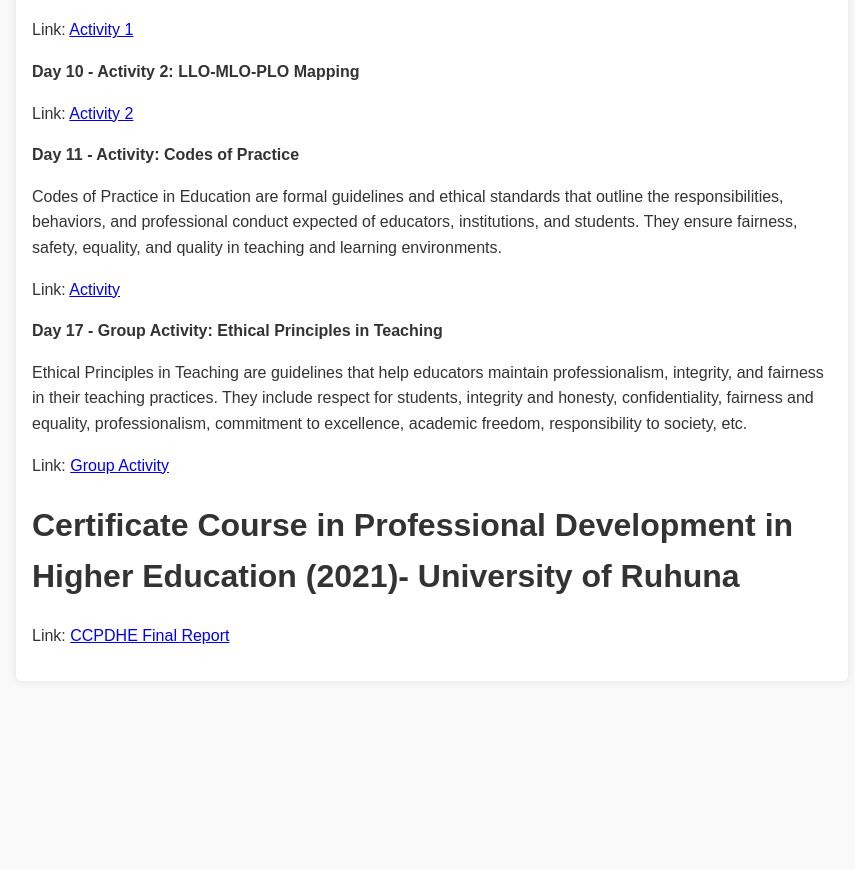
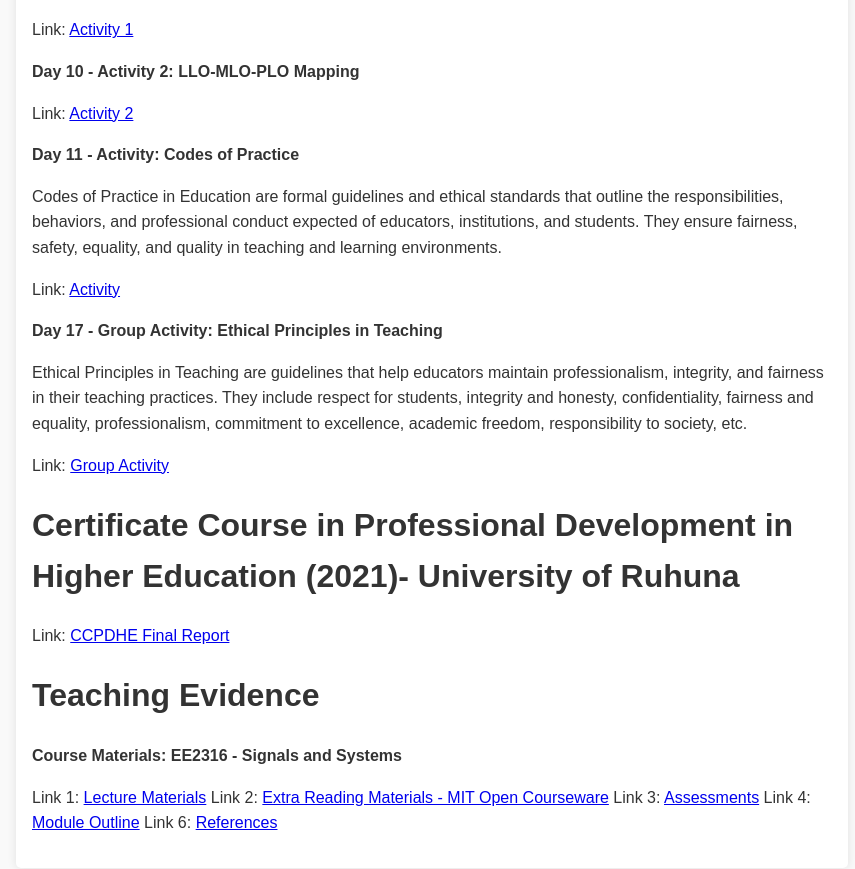
Before and after one commit to dushanimunasinghe/dushanimunasinghe.github.io, a Jekyll site: the page built from resources.md, in a window 1280 px wide and 900 px high, scrolled down 1718 px. Shown: the top 869 px of the window, without its empty margins (208-1063 px from the left). Built offline with Jekyll 4.4.1, drawn with Linux system fonts in a browser that asks for light colours; before the commit the page ends 2431 px from its top, so only the background shows below that.

Commit message:
Update resources.md

```diff
--- a/resources.md
+++ b/resources.md
@@ -70,3 +70,13 @@ Link: <a href="https://cinecedu-my.sharepoint.com/:p:/g/personal/dushani_munasin
 # Certificate Course in Professional Development in Higher Education (2021)- University of Ruhuna
 
 Link: <a href="https://cinecedu-my.sharepoint.com/:b:/g/personal/dushani_munasinghe_cinec_edu/EfLDy98JY95FroFl_cP8PrIBkUNmZGDlQ8AHr8LK_ATwvw?e=NQBD8P" target="_blank" rel="noopener noreferrer"> CCPDHE Final Report</a>
+
+# Teaching Evidence
+
+**Course Materials: EE2316 - Signals and Systems**
+
+Link 1: <a href="https://cinecedu-my.sharepoint.com/:f:/g/personal/dushani_munasinghe_cinec_edu/Erame8IKcPRJrc4iCOAcsO8BPYD7hxc1gyQap2OMP5DVrQ?e=ndSGcS" target="_blank" rel="noopener noreferrer"> Lecture Materials</a>
+Link 2: <a href="https://cinecedu-my.sharepoint.com/:f:/g/personal/dushani_munasinghe_cinec_edu/ElaZo_I1rKxHuCxFcmxnIH4BS2OSkpVyZM_H7NUHjfo_1Q?e=zhfRvp" target="_blank" rel="noopener noreferrer"> Extra Reading Materials - MIT Open Courseware</a>
+Link 3: <a href="https://cinecedu-my.sharepoint.com/:f:/g/personal/dushani_munasinghe_cinec_edu/EtwHXmpsMmlEiXRho63d2QsBDtHm9VEPZr3DPICipSMGhA?e=KrPW3A" target="_blank" rel="noopener noreferrer"> Assessments</a>
+Link 4: <a href="https://cinecedu-my.sharepoint.com/:b:/g/personal/dushani_munasinghe_cinec_edu/ERK365EMQpJAv45ZpKhlpqUB6_BXLW6ByY_XCwQ1NCOiWg?e=OIBG2p" target="_blank" rel="noopener noreferrer"> Module Outline</a>
+Link 6: <a href="https://cinecedu-my.sharepoint.com/:f:/g/personal/dushani_munasinghe_cinec_edu/EovQwS-frWdImTTCL3puQ0EBPUO8VXyoiRuijg0w4xuDFw?e=6zWYnv" target="_blank" rel="noopener noreferrer"> References</a>
```
